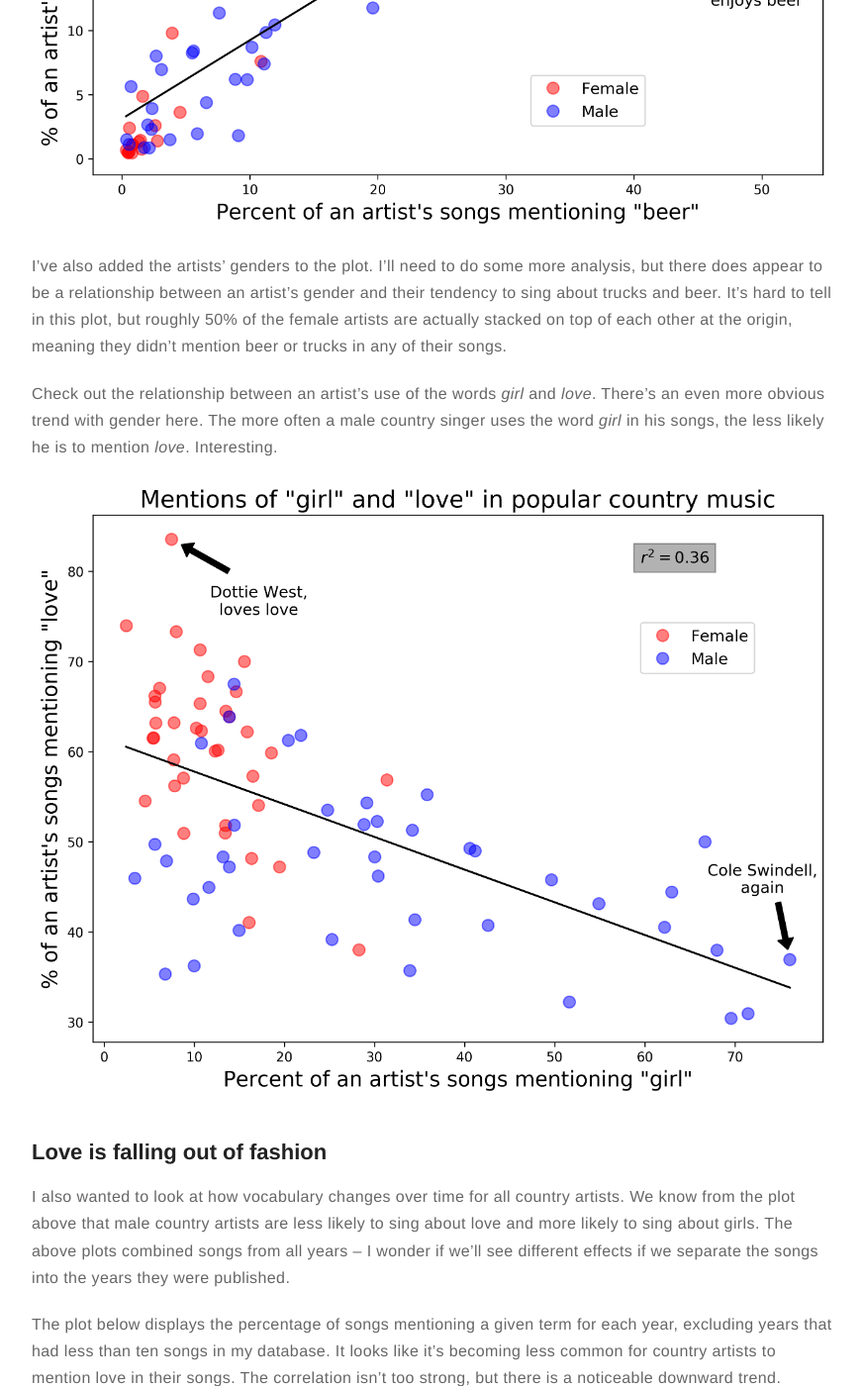
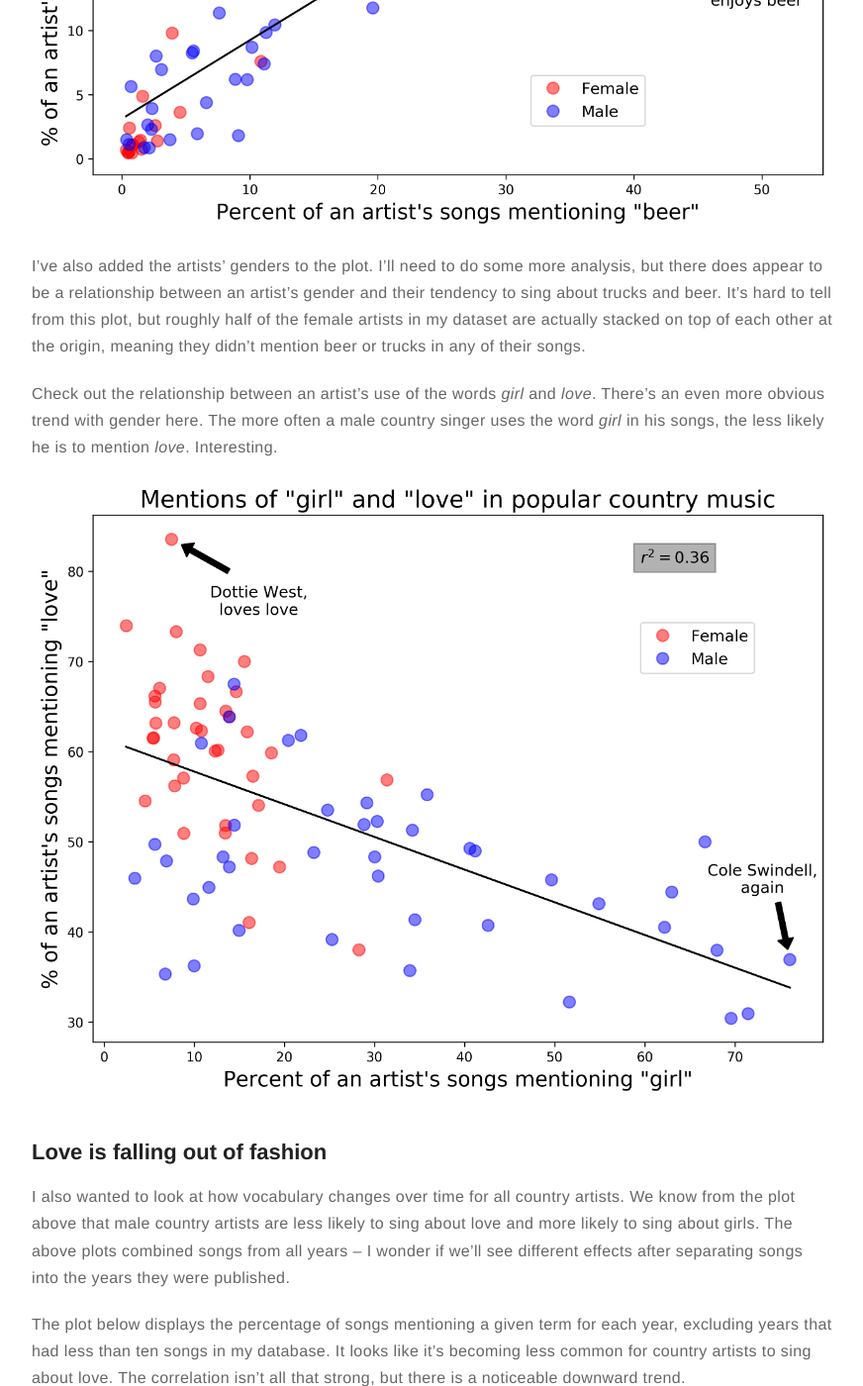
Before and after one commit to johnwmillr/johnwmillr.github.io, a Jekyll site: the page built from _posts/2018-02-07-trucks-and-beer.markdown, in a window 1280 px wide and 1400 px high, scrolled down 1597 px. Shown: the whole window at 99% size, without its empty margins (203-1075 px from the left). Built offline with Jekyll 4.4.1, drawn with Linux system fonts in a browser that asks for light colours; comment, search, counter and statistics services are not loaded; some of the changed text lies outside the part shown.

```diff
--- a/_posts/2018-02-07-trucks-and-beer.markdown
+++ b/_posts/2018-02-07-trucks-and-beer.markdown
@@ -23,7 +23,7 @@
   - How has the genre's vocabulary changed over time?
   - Of all the artists, whose language is most diverse? Whose is most repetitive?
 
-You can find my code for this project [on GitHub](https://www.github.com/johnwmillr/trucks-and-beer).
+You can find my code for this project on [GitHub](https://www.github.com/johnwmillr/trucks-and-beer).
 
 ---
 # Analysis
@@ -33,22 +33,22 @@
 
 It turns out that yes, they are.
 
-Each point on the two plots below represents a single artist. The values for each point were calculated as the percentage of times the given artist mentions a particular term. For example, Cole Swindell had 46 total songs and mentioned beer in 24 of them, arriving at a percentage of 52%.
+Each point on the two plots below represents a single artist. The values for each point were calculated as the percentage of times the given artist mentions a particular term across all of their songs. For example, Cole Swindell had 46 total songs and mentioned beer in 24 of them, arriving at a percentage of 52%.
 
 Think about that. [Cole Swindell](https://genius.com/artists/Cole-swindell) mentions beer in *more than half of his songs*. You can also count on him referencing trucks once every five songs. [Dustin Lynch](https://genius.com/artists/Dustin-lynch) turned out to be the artist that sang about trucks most frequently, with the word *truck* appearing in 23.8% of his songs.
 
 ![beer_and_trucks]({{site.url}}/assets/images/FreqPlot_beer_and_truck.png){: .center-image }
 
-I've also added the artists' genders to the plot. I'll need to do some more analysis, but there does appear to be a relationship between an artist's gender and their tendency to sing about trucks and beer. It's hard to tell in this plot, but roughly 50% of the female artists are actually stacked on top of each other at the origin, meaning they didn't mention beer or trucks in any of their songs.
+I've also added the artists' genders to the plot. I'll need to do some more analysis, but there does appear to be a relationship between an artist's gender and their tendency to sing about trucks and beer. It's hard to tell from this plot, but roughly half of the female artists in my dataset are actually stacked on top of each other at the origin, meaning they didn't mention beer or trucks in any of their songs.
 
 Check out the relationship between an artist's use of the words *girl* and *love*. There's an even more obvious trend with gender here. The more often a male country singer uses the word *girl* in his songs, the less likely he is to mention *love*. Interesting.
 
 ![girl_and_love]({{site.url}}/assets/images/FreqPlot_girl_and_love.png){: .center-image }
 
 ## Love is falling out of fashion
-I also wanted to look at how vocabulary changes over time for all country artists. We know from the plot above that male country artists are less likely to sing about love and more likely to sing about girls. The above plots combined songs from all years -- I wonder if we'll see different effects if we separate the songs into the years they were published.
+I also wanted to look at how vocabulary changes over time for all country artists. We know from the plot above that male country artists are less likely to sing about love and more likely to sing about girls. The above plots combined songs from all years -- I wonder if we'll see different effects after separating songs into the years they were published.
 
-The plot below displays the percentage of songs mentioning a given term for each year, excluding years that had less than ten songs in my database. It looks like it's becoming less common for country artists to mention love in their songs. The correlation isn't too strong, but there is a noticeable downward trend.
+The plot below displays the percentage of songs mentioning a given term for each year, excluding years that had less than ten songs in my database. It looks like it's becoming less common for country artists to sing about love. The correlation isn't all that strong, but there is a noticeable downward trend.
 
 ![vocab_over_time]({{site.url}}/assets/images/TimePlot_girl_boy_love.png){: .center-image }
 
```
Also changed, not shown: _posts/2018-07-30-shark-tank-analysis.markdown (added, +49 -0 lines).
